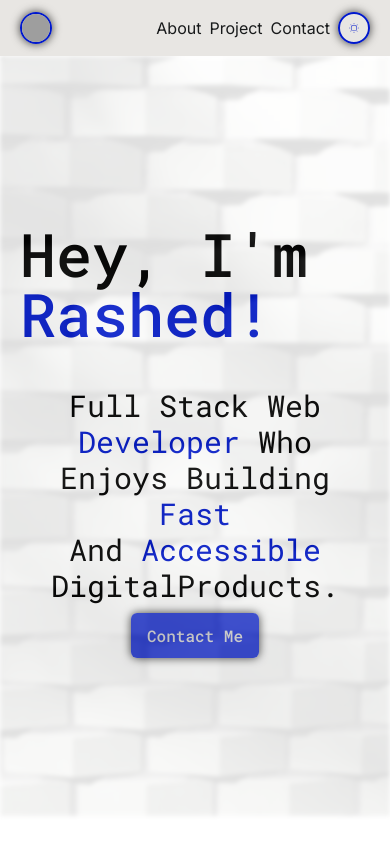
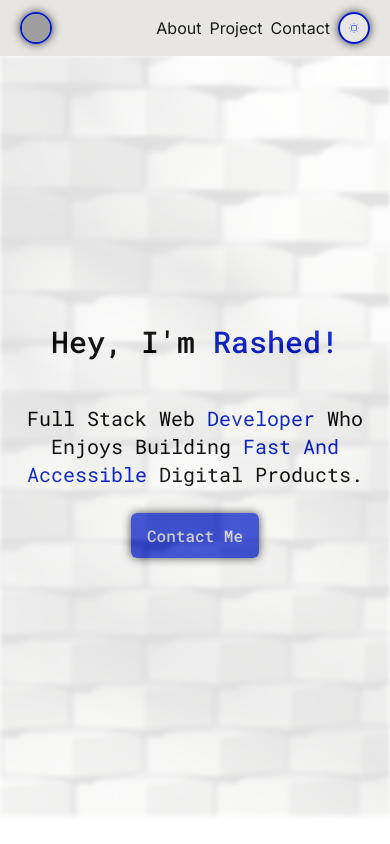
Before and after one commit to CapOfCode/capofcode.github.io, a Next.js app: page / in a window 390 px wide. Shown: the top 844 px of the page. Built offline with nearby package versions, Linux system fonts and the light colour scheme; grey boxes are pictures that could not be loaded.

Commit message:
banner responsive

```diff
--- a/src/components/ui/banner/Banner.js
+++ b/src/components/ui/banner/Banner.js
@@ -15,21 +15,22 @@ const Banner = () => {
         </div>
         <div className="h-full max-w-[1240px]  px-[20px] mx-auto flex flex-col justify-center items-center gap-5">
           <div>
-            <h1 className="text-6xl drop-customShadow font-medium mb-6">
+            <h1 className="text-center text-3xl md:text-4xl lg:text-6xl drop-customShadow font-medium mb-6">
               Hey, I&apos;m <span className="text-accent">Rashed!</span>
             </h1>
           </div>
-          <div>
-            <p className="text-3xl text-center ">
+          <div className="text-xl md:text-2xl lg:text-3xl text-center w-full ">
+            <p>
               Full Stack Web <span className="text-accent">Developer</span> Who
-              Enjoys Building <span className="text-accent">Fast</span>{" "}
-            </p>
-            <p className="text-3xl text-center ">
-              And <span className="text-accent">Accessible</span>{" "}
-              DigitalProducts.
+              Enjoys Building <br className="hidden lg:block" />
+              <span className="text-accent">Fast And</span>
+
+              <br className="md:hidden" />
+              <span className="text-accent">Accessible </span>
+              Digital Products.
             </p>
           </div>
-          <div>
+          <div className="mt-4">
             <Link
               href="#contact"
               className="text-darkLighter font-medium bg-accentRgb px-4 py-3 rounded-md shadow-customShadow hover:bg-accent hover:translate-x-1 transition-all ease-in-out"
```
